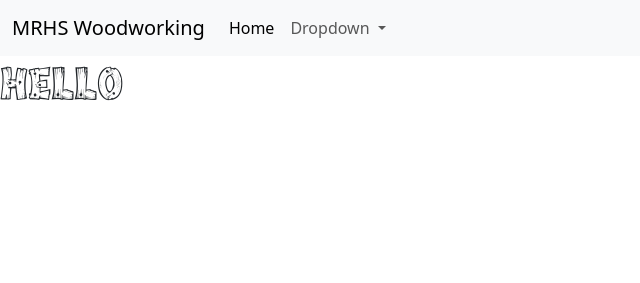
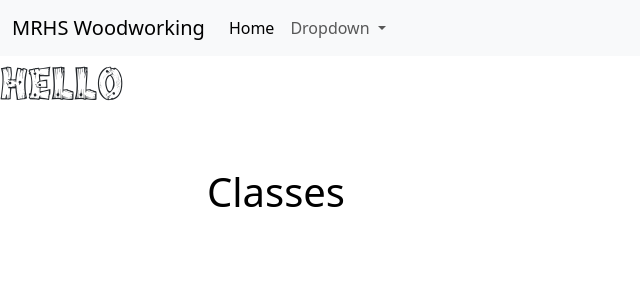
Before and after one commit to hpandya837/WoodShop-Website, a plain HTML site: page classes.html in a window 1280 px wide. Shown: the whole page, without its empty margins (0-640 px from the left). Drawn offline with nearby package versions, Linux system fonts and the light colour scheme.

Commit message:
Added Hero to the classes page (I forgor to, my bad!)

```diff
--- a/classes.html
+++ b/classes.html
@@ -57,6 +57,21 @@
     <main>
         <h1 class="test">HELLO </h1>
     </main>
+
+    <!--Hero Start-->
+    <div class="row m-3 ">
+        <div class="col-12 col-lg-5 p-5 me-3 text-center bg-hero-image rounded-start-3">
+            <div class="d-flex justify-content-center align-items-center h-100">
+                <div class="text-black">
+                    <h1 class="mb-3">
+                        Classes
+                    </h1>
+                </div>
+            </div>
+        </div>
+        <!--Hero END-->
+
+
         <footer>
             <!-- place footer here -->
         </footer>
```
Lines whose indentation alone changed are shown as unchanged.
